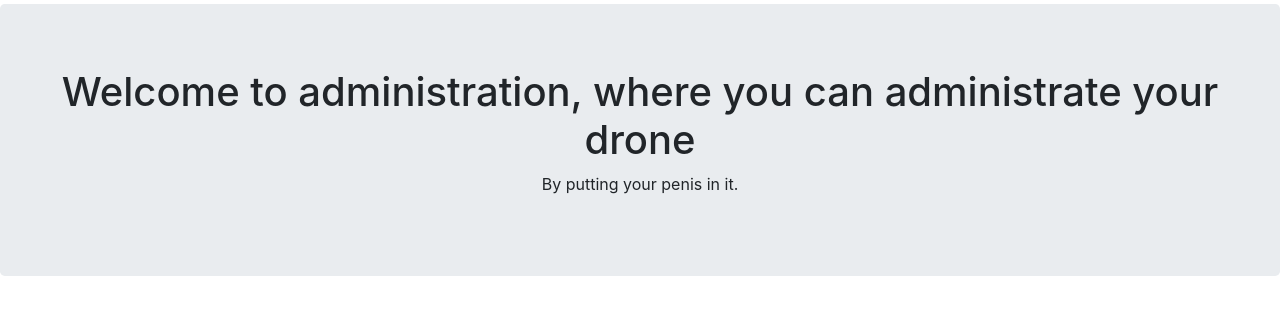
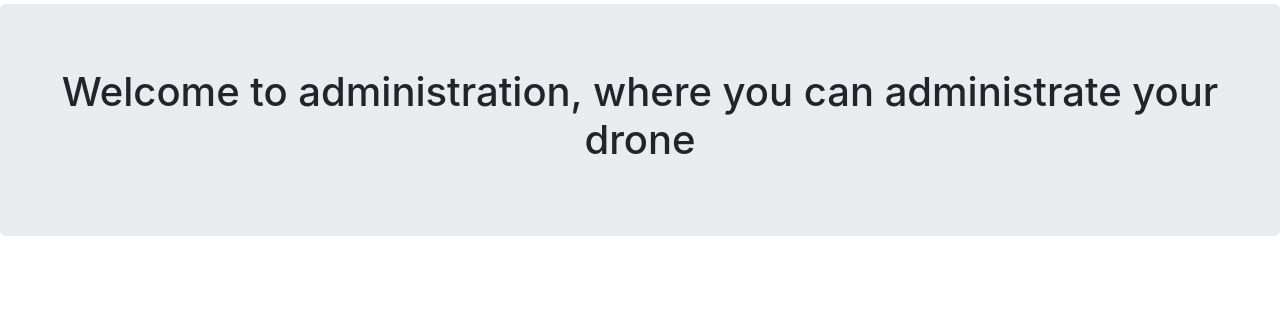
Before and after one commit to UAS-Bachelor/uas-administration, a Flask app: page / in a window 1280 px wide. Shown: the part 56-371 px from the top of the page. Run offline with Flask 2, Linux system fonts and the light colour scheme; some libraries are stand-ins or nearby versions.

Commit message:
Removed text

```diff
--- a/services/app/templates/index.html
+++ b/services/app/templates/index.html
@@ -1,7 +1,6 @@
 {% extends 'layout.html' %} {% block body %}
 <div class="jumbotron text-center form-text">
     <h1>Welcome to administration, where you can administrate your drone</h1>
-    <p>By putting your penis in it.</p>
 </div>
 
 {% endblock %}
```
